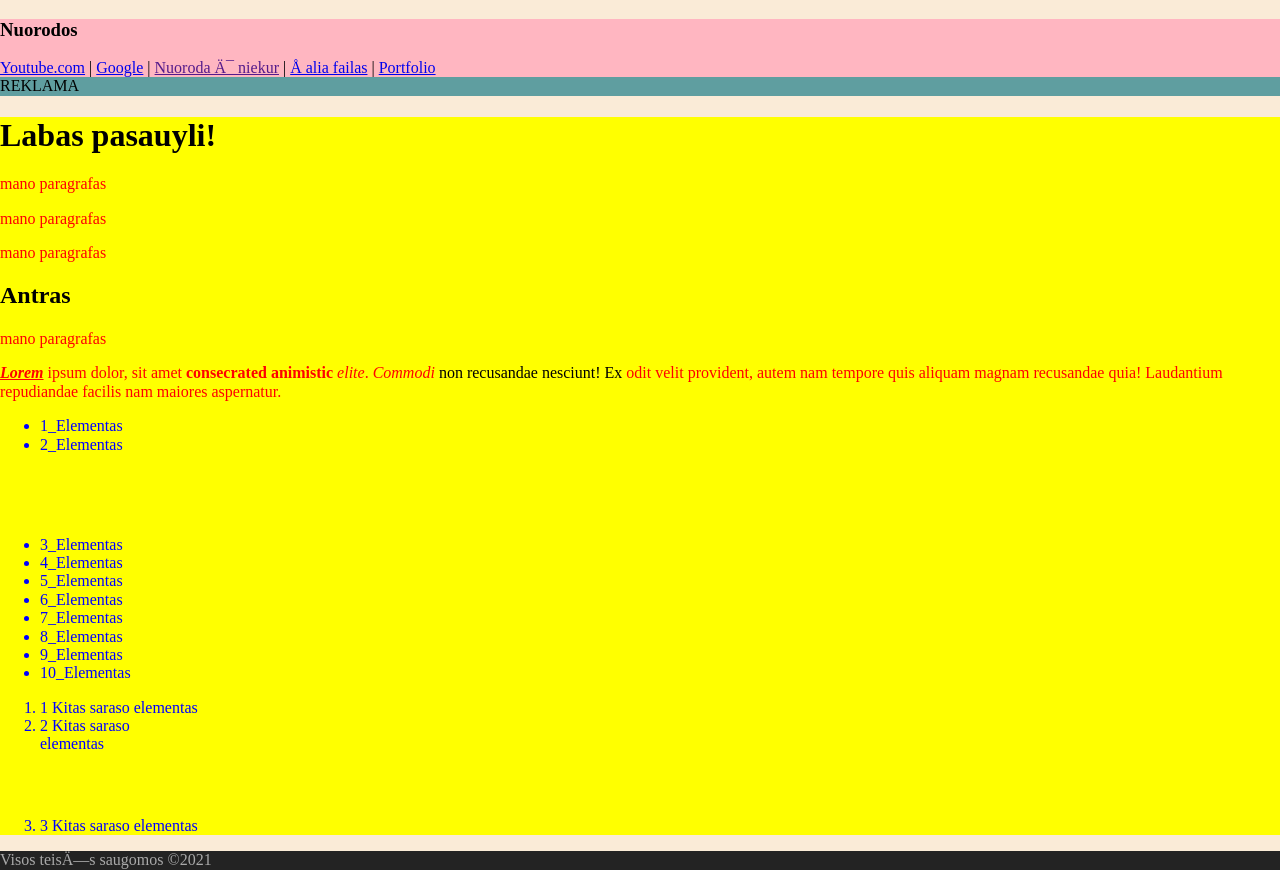
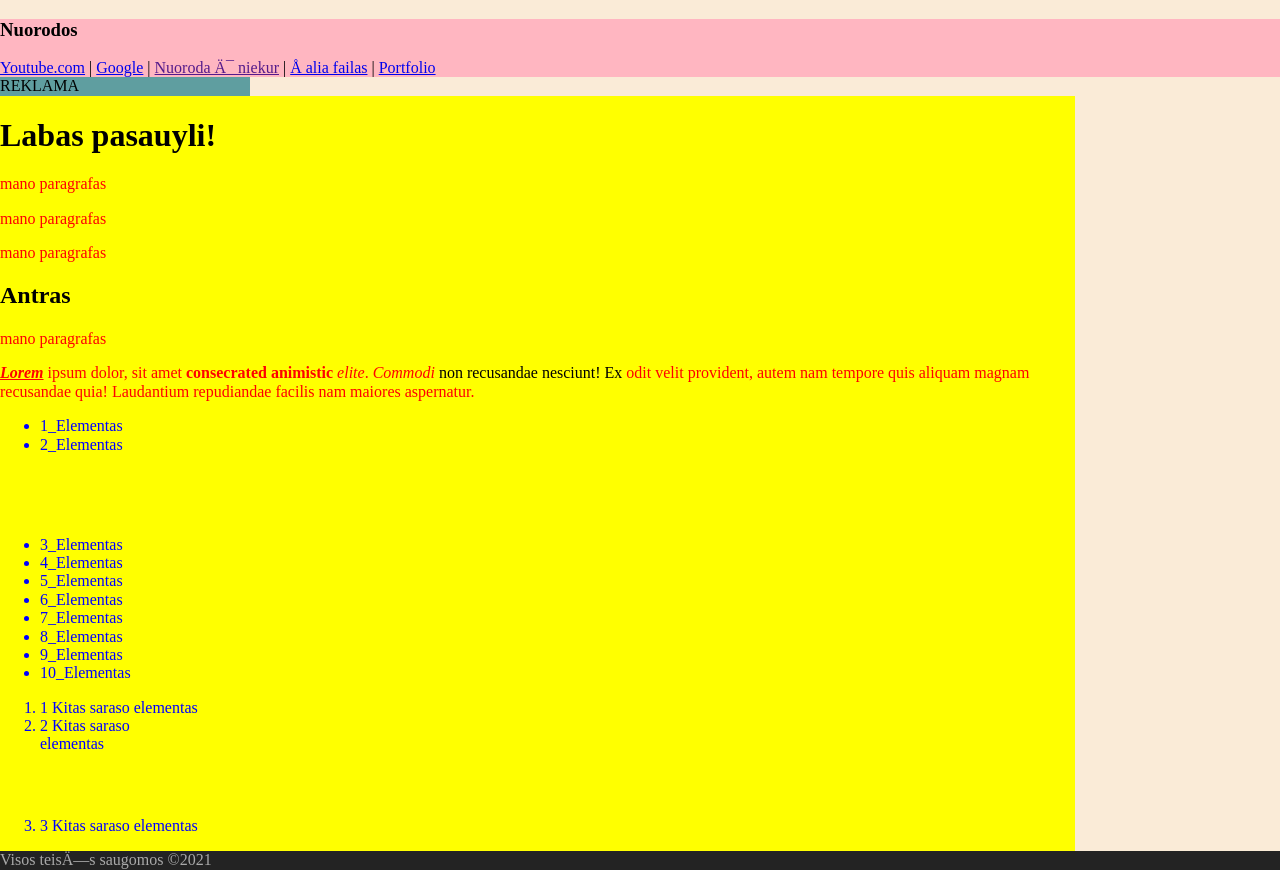
Before and after one commit to kaunas-coding-school/KCS_211118, a PHP site: page / in a window 1280 px wide. Run offline with PHP 8.4, Linux system fonts and the light colour scheme.

Commit message:
Updates in design

```diff
--- a/css/mano_dizainas.css
+++ b/css/mano_dizainas.css
@@ -13,6 +13,11 @@ li:nth-child(2) {
 
 /* ---- Layout ---- */
 
+html,body {
+    width: 100%;
+    height: 100%;
+}
+
 body {
     background-color: antiquewhite;
 }
@@ -22,11 +27,19 @@ header {
 }
 aside {
     background-color: cadetblue;
+    width: 250px;
+    float:left;
 }
 main {
     background-color: yellow;
+    width: 84%;
+    float:left;
 }
 footer {
     background-color: #232323;
     color: darkgray;
+    clear: both;
 }
+.turinys {
+    width: 100%;
+}
--- a/index.html
+++ b/index.html
@@ -12,6 +12,7 @@
             <a href="">Nuoroda į niekur</a> | <a href="kontaktai.html">Šalia failas</a> |
             <a href="/html/portfolio.html">Portfolio</a>
         </header>
+        <div class="turinys">
             <aside>
                 <span>REKLAMA</span>
             </aside>
@@ -49,6 +50,7 @@
                     <li>3 Kitas saraso elementas</li>
                 </ol>
             </main>
+        </div>
         <footer>
             Visos teisės saugomos &copy;2021
         </footer>
```
Lines whose indentation alone changed are shown as unchanged.
